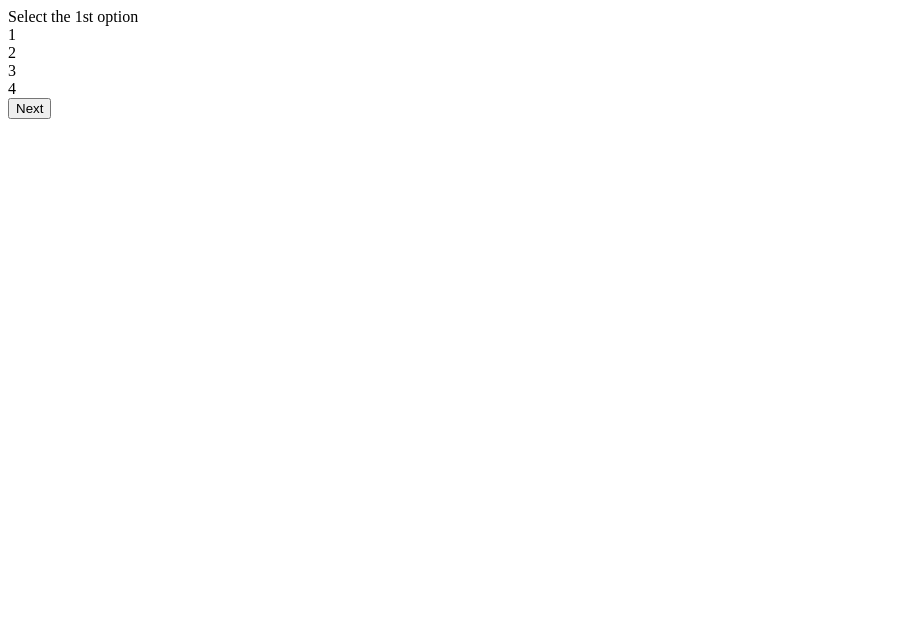
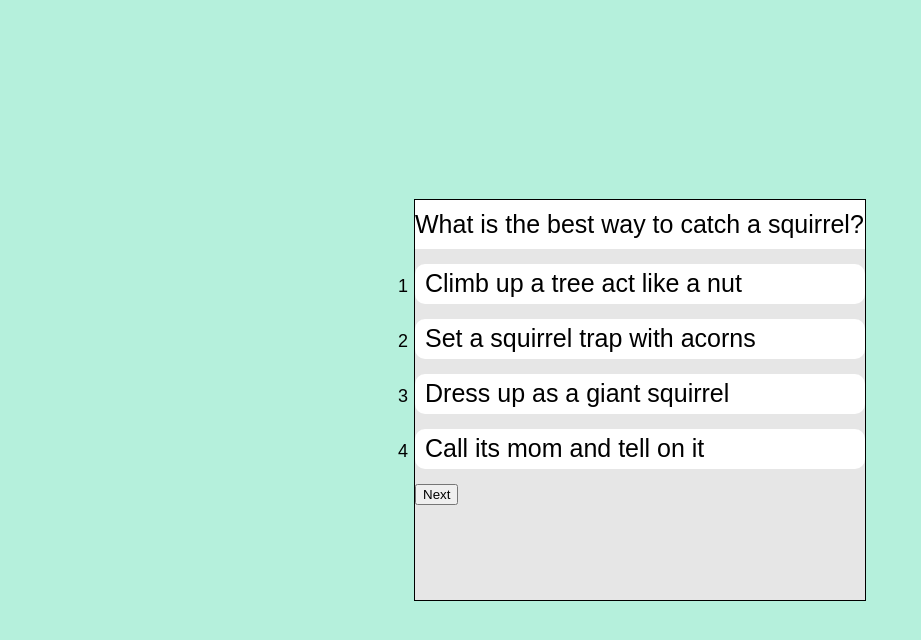
Before and after one commit to Dal-mash/MY_PROJECTS, a plain HTML site: page QuizProgram/index.html in a window 1280 px wide. Both pictures are taken after a click on the button "Start Quiz". Shown: the whole page, without its empty margins (0-921 px from the left). Drawn offline with Linux system fonts and the light colour scheme.

Commit message:
styled the quiz program slightly

```diff
--- a/QuizProgram/index.html
+++ b/QuizProgram/index.html
@@ -4,17 +4,17 @@
     <meta charset="UTF-8">
     <meta name="viewport" content="width=device-width, initial-scale=1.0">
     <script src="script.js"></script>
-    <title>quiz progra,</title>
+    <title>quiz program</title>
     <link rel="stylesheet" href="style.css">
 </head>
 <body>
     <button id="start">Start Quiz</button>
     <main id="quiz">
         <div id="question">Select the 1st option</div>
-        <div class="option">1</div>
-        <div class="option">2</div>
-        <div class="option">3</div>
-        <div class="option">4</div>
+        <div class="option" id="option1"></div>
+        <div class="option" id="option2"></div>
+        <div class="option" id="option3"></div>
+        <div class="option" id="option4"></div>
         <button id='nextQuestion'>Next</button>
         <button id="finish">Finish</button>
         <div id="score"></div>
--- a/QuizProgram/script.js
+++ b/QuizProgram/script.js
@@ -9,15 +9,47 @@ document.addEventListener('DOMContentLoaded', () => {
     finishButton.style.display = 'none';
     scoreElement.style.display = 'none';
     const questions = [
-        'Select the 1st option',
-        'Select the 3rd option',
-        'Select the 4th option',
-        'Select the 1st option',
-        'Select the 4th option',
-        'Select the 1st option',
-        'Select the 2nd option',
-        'Select the 3rd option'
+        'What is the best way to catch a squirrel?',
+        'Why don’t scientists trust atoms?','What did the big flower say to the little flower?','How do you organize a space party?','Why was the math book sad?','Why don’t skeletons fight each other?','What do you call fake spaghetti?','Why did the scarecrow win an award?','How does a penguin build its house?','Why don’t oysters share their pearls?'
     ];
+    const option1Text =['Climb up a tree act like a nut',
+        'They make up everything',
+        '"Whats up bud? "',
+        'You planet',
+        'It had too many problems',
+        'They dont have the guts',
+        'An impasta',
+        'igloos it together',
+        'Because they "re" shellfish'
+     ];
+     const option2Text = [
+        'Set a squirrel trap with acorns',
+        'They’re always positive',
+        'Bloom where you’re planted',
+        'With space cakes',
+        'It couldn’t solve its issues',
+        'They’re bone idle',
+        'Foolsini',
+        'He had a big heart',
+        'With snow bricks',
+        'They don’t like sharing'
+     ];
+     const option3Text = ['Dress up as a giant squirrel','They’re just too smal','“Stop and smell the roses”','Invite some astronauts','It got a bad grade',' They’re too bony','Noodle knock-off','He made corny jokes','With lots of ice','They’re too shy'];
+
+     const option4text = [
+        'Call its mom and tell on it','They’re never neutral',' “Grow up!”','Hire a space DJ','It was just a bit square','They prefer to chill','paghetti faker','He was a-maize-ing','By asking nicely','They’re introverts'];
+
+
+    //handling text content of options
+    let op1 = document.getElementById('option1');
+    let op2 = document.getElementById('option2');
+    let op3 = document.getElementById('option3');
+    let op4 = document.getElementById('option4');
+    op1.textContent = option1Text[0];
+    op2.textContent = option2Text[0];
+    op3.textContent = option3Text[0];
+    op4.textContent = option4text[0];
+
 
     // Handling selected inputs
     const options = document.querySelectorAll('.option');
@@ -55,6 +87,10 @@ document.addEventListener('DOMContentLoaded', () => {
         answerIndex++;
         if (answerIndex < answer.length) {
             questionElement.textContent = questions[answerIndex];
+            op1.textContent = option1Text[answerIndex];
+            op2.textContent = option2Text[answerIndex];
+            op3.textContent = option3Text[answerIndex];
+            op4.textContent = option4text[answerIndex];
         } else {
             next.style.display = 'none';
             finishButton.style.display = 'block';
--- a/QuizProgram/style.css
+++ b/QuizProgram/style.css
@@ -1,5 +1,57 @@
+body{
+    margin:0;
+    padding:0;
+    background-color: rgb(181, 240, 220);
+    display: flex;
+    align-items: center;
+    justify-content: center;
+    height: 100vh;
+    font-size:25px;
+    font-family: Arial, Helvetica, sans-serif;
+    counter-reset: option-counter;
+}
+
 main{
     display: none;
+    border:1px solid black;
+    height: 50%;
+    width: 450px;
+    background-color: rgb(230, 230, 230);
+}
+#question{
+    background-color: white;
+    box-sizing: border-box;
+    width: 100%;
+    padding:10px 0px;
+}
+.option{
+    margin: 15px 0;
+    background-color: white;
+    cursor: pointer;
+    height: 40px;
+    padding:5px 0px;
+    box-sizing: border-box;
+    border-radius: 10px;
+}
+.option:hover{
+    background-color: rgb(216, 216, 216);
+}
+.option::before{
+    content: counter(option-counter);
+    counter-increment: option-counter;
+    position: relative;
+    left:-17px;
+    font-size: large;
+}
+button{
+    cursor: pointer;
+}
+.option:active{
+    background-color: aliceblue;
+}
+#next{
+    background:linear-gradient(rgb(83, 197, 83) rgb(3, 182, 3) );
+    height: 50px;
 }
 #goBack{
     display: none;
```
